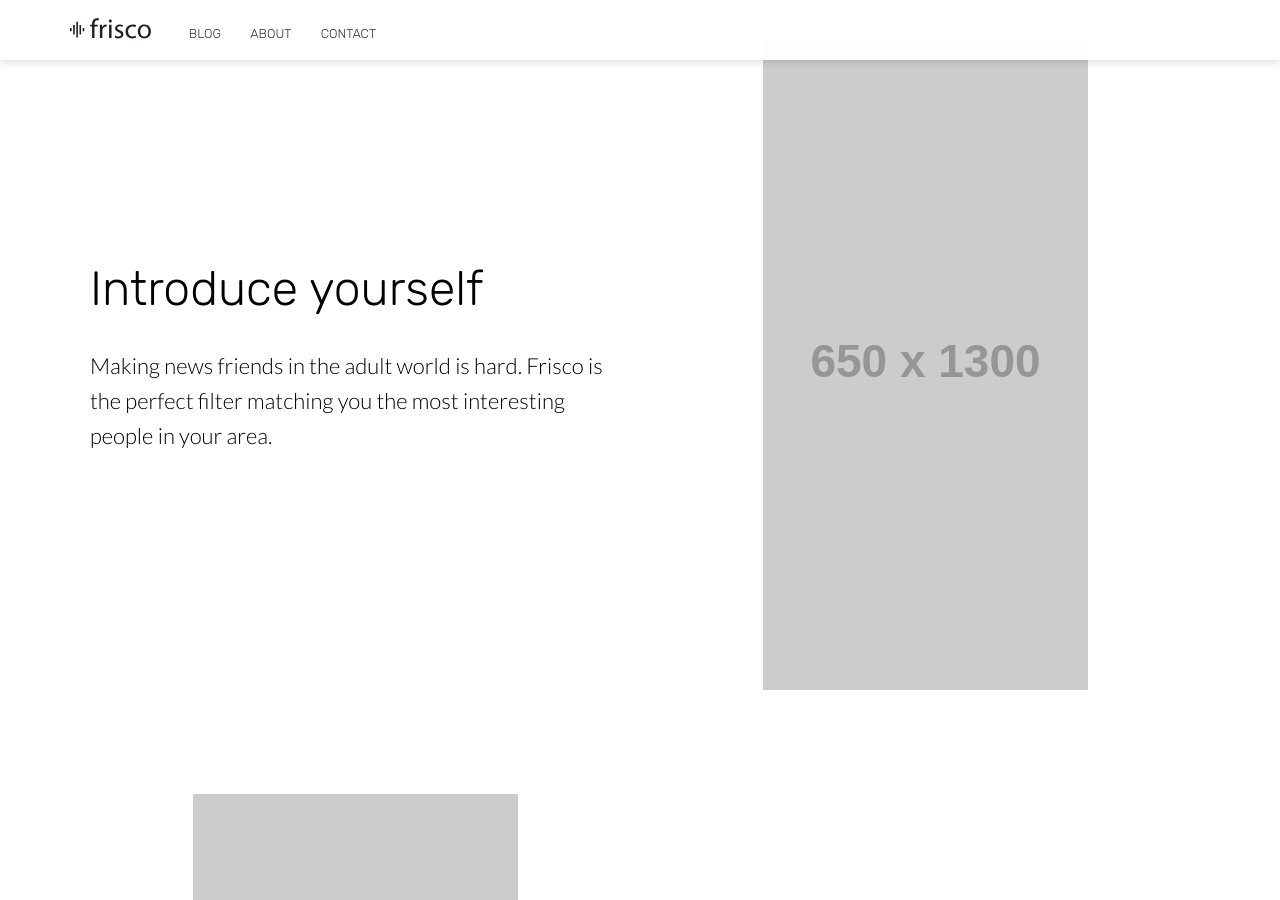
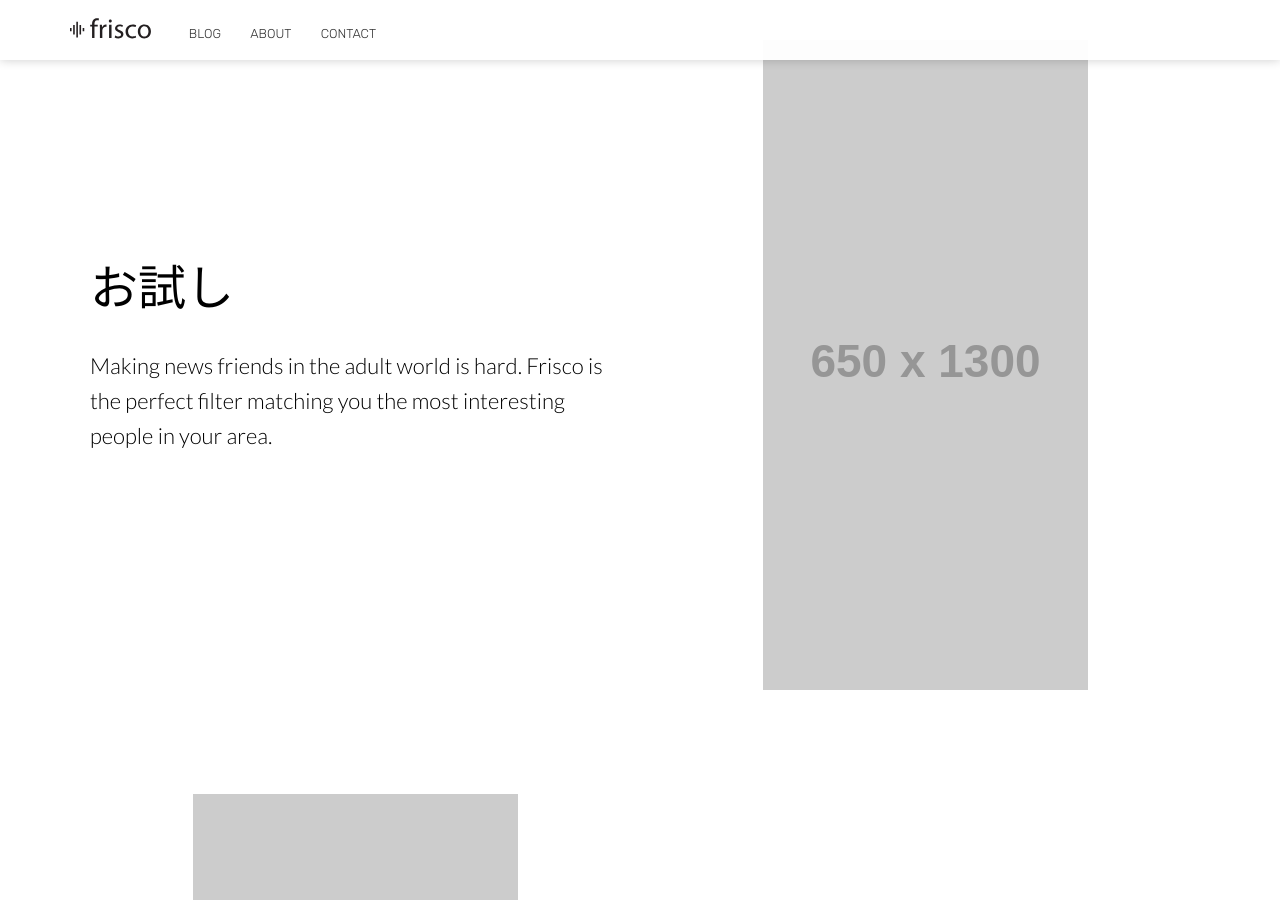
Before and after one commit to rkurita0000/blue-book.github.io, a Jekyll site: the page built from index.html, in a window 1280 px wide and 900 px high, scrolled down 960 px. Built offline with Jekyll 4.4.1, drawn with Linux system fonts in a browser that asks for light colours; nearby versions of some CDN libraries.

Commit message:
Update index.html

```diff
--- a/index.html
+++ b/index.html
@@ -20,7 +20,7 @@ bottom_image: https://unsplash.it/2000/1322?a=.png
 	<section class="info" id="learn-more">
 		<div class="container flex">
 			<div class="text">
-				<h2 class="editable">Introduce yourself</h2>
+				<h2 class="editable">お試し</h2>
 				<p class="editable">Making news friends in the adult world is hard. Frisco is the perfect filter matching you the most interesting people in your area.</p>
 			</div>
 			<div class="image">
```
